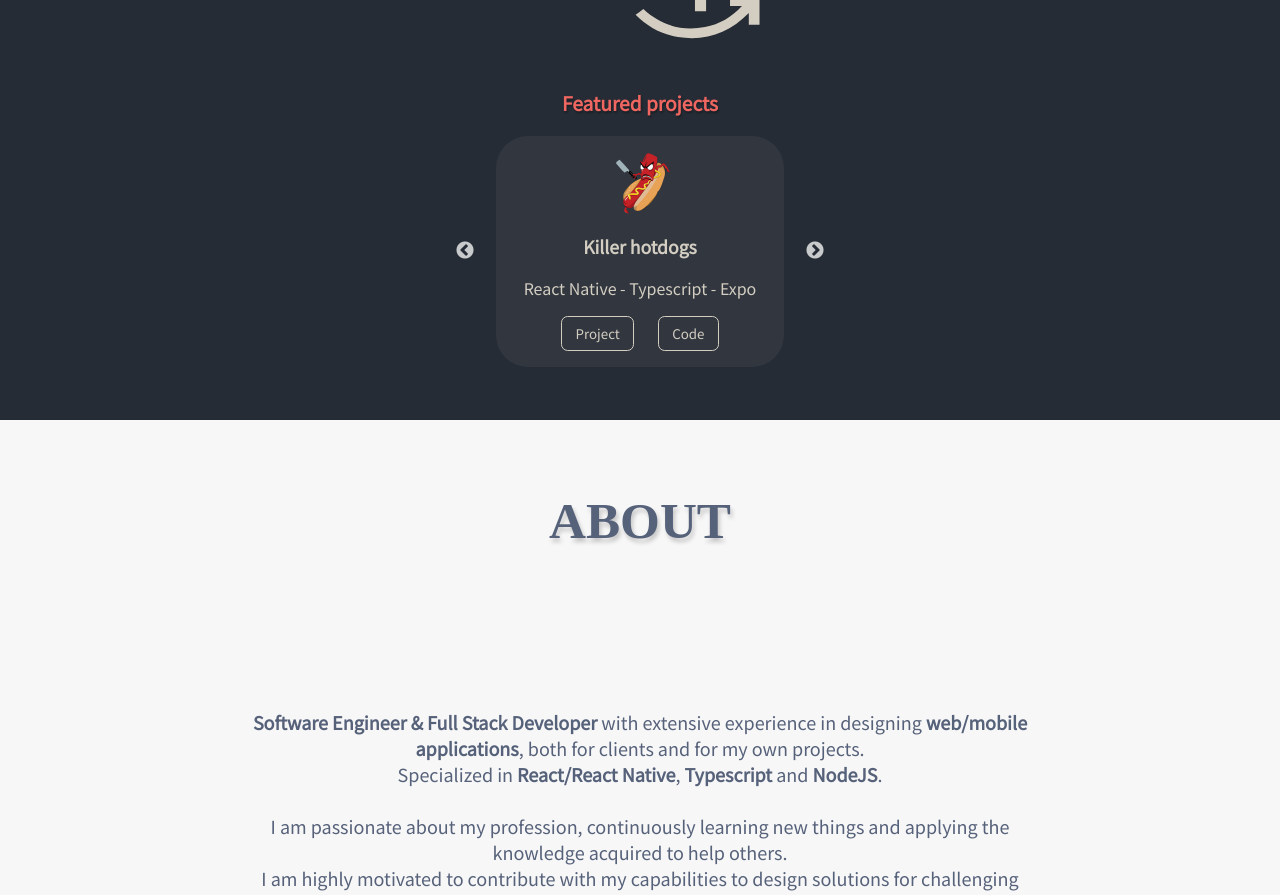
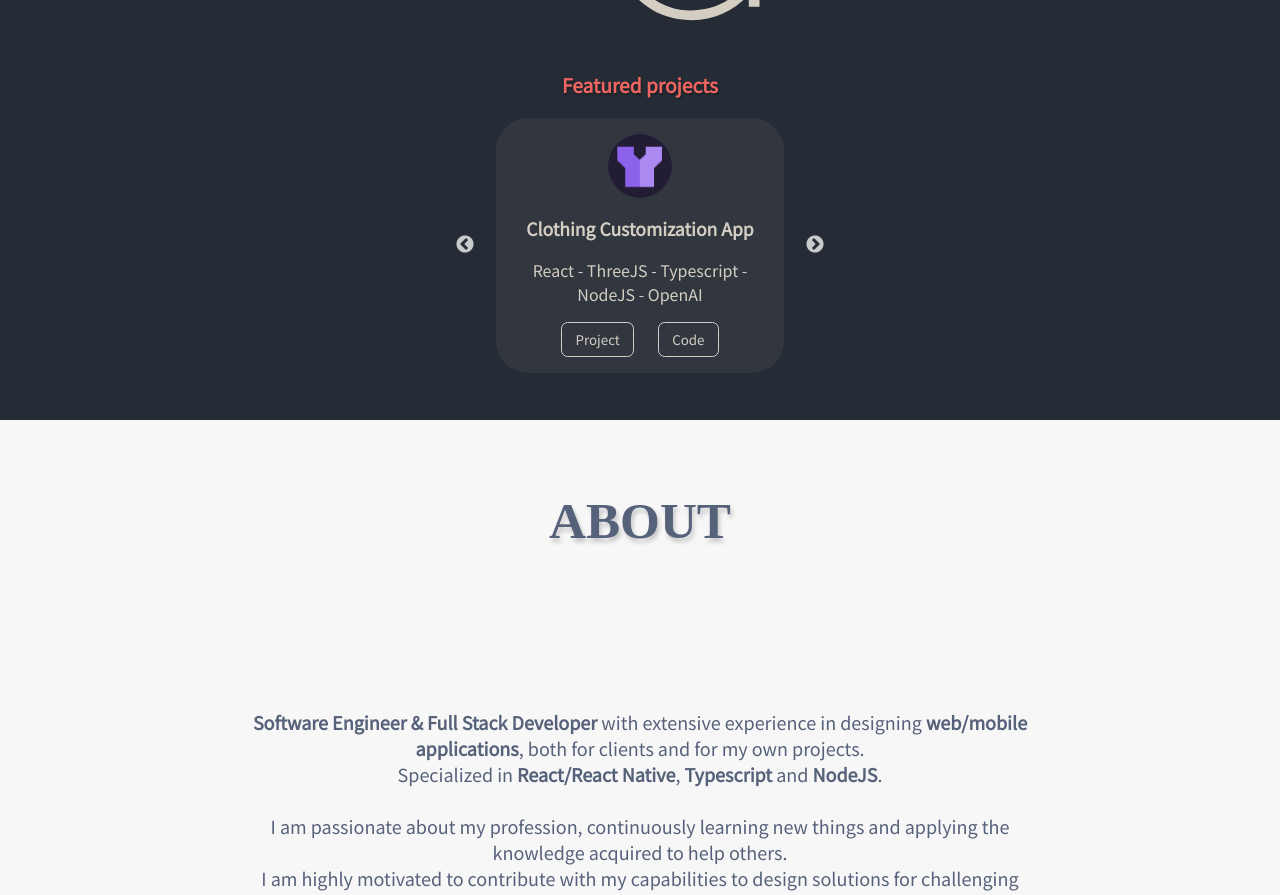
Before and after one commit to ezejerez/personal-website, a React (Vite) app: page / in a window 1280 px wide. Shown: the part 1180-2075 px from the top of the page. Built offline with nearby package versions, Linux system fonts and the light colour scheme; a web font is replaced by a local one.

Commit message:
Added new peoject & modified technologies style

```diff
--- a/src/pages/Work/projects/ProjectsComponent/styles.module.css
+++ b/src/pages/Work/projects/ProjectsComponent/styles.module.css
@@ -28,6 +28,7 @@
 .technologies {
   font-family: "Noto Sans JP", sans-serif;
   margin-top: 0;
+  text-align: center;
 }
 
 .buttons-container {
--- a/src/pages/Work/projects/index.ts
+++ b/src/pages/Work/projects/index.ts
@@ -7,6 +7,13 @@ export interface Project {
 }
 
 export const PROJECTS: Project[] = [
+  {
+    img: "/clothing-customization-app.png",
+    name: "Clothing Customization App",
+    technologies: "React - ThreeJS - Typescript - NodeJS - OpenAI",
+    projectUrl: "https://clothing-customization-app.netlify.app/",
+    projectCode: "https://github.com/ezejerez/clothing-customization-app",
+  },
   {
     img: "/killer-hotdogs.png",
     name: "Killer hotdogs",
```
Also changed, not shown: public/clothing-customization-app.png (added).
